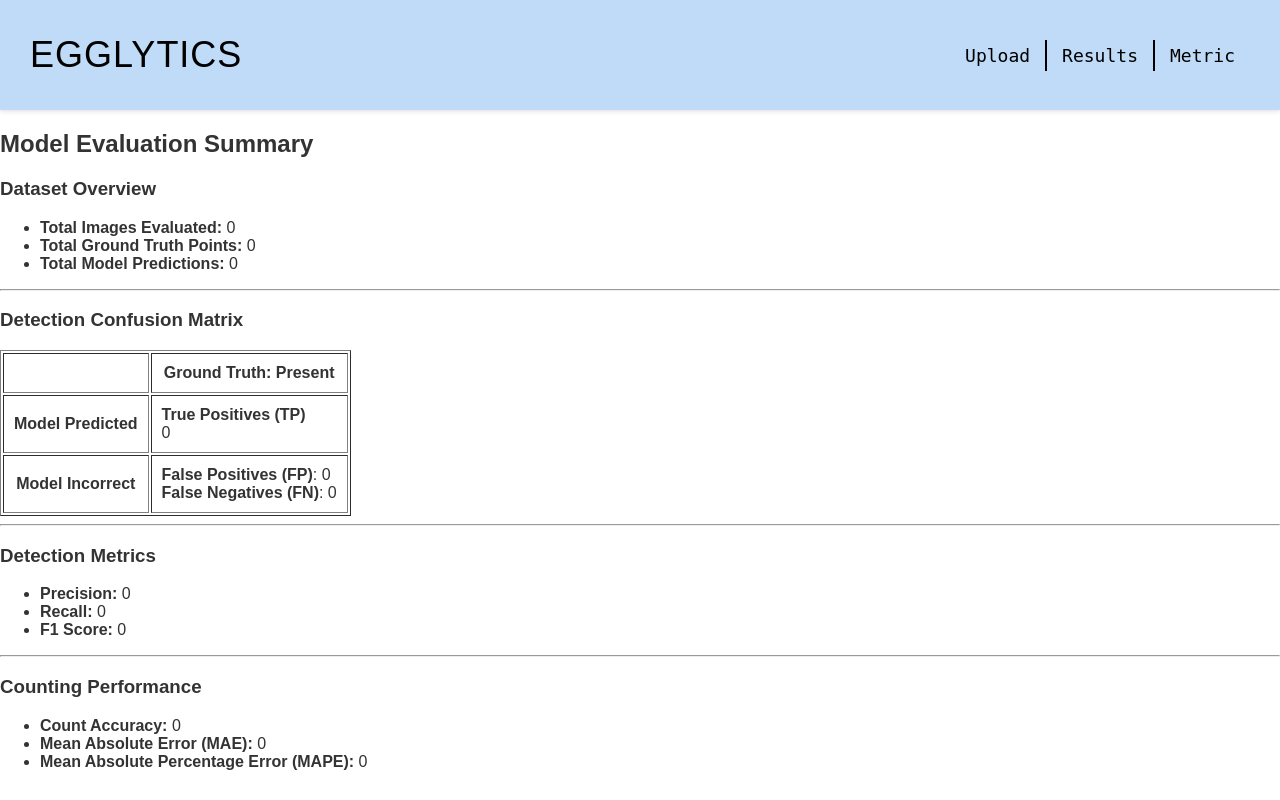
After one commit to cnjerald/Egglytics, a Django app: page /metric/ in a window 1280 px wide. The commit adds this page. Run offline with Django 5.2, Linux system fonts and the light colour scheme; data that the repository does not hold is empty.

Commit message:
Metric system

```diff
--- a/server/egglytics/models.py
+++ b/server/egglytics/models.py
@@ -35,6 +35,7 @@ class ImageDetails(models.Model):
     img_type = models.CharField(max_length=10, choices=IMG_TYPE_CHOICES)
     allow_collection = models.BooleanField(default=True)
     is_processed = models.BooleanField()
+    is_validated = models.BooleanField()
 
     class Meta:
         db_table = "image_details"  # TABLE NAME.
--- a/server/egglytics/templates/base.html
+++ b/server/egglytics/templates/base.html
@@ -15,8 +15,8 @@
             <a href="/" class="nav-link">Upload</a>
             <!-- <a href="/edit" class="nav-link">Annotate</a> -->
             <a href="/view" class="nav-link">Results</a>
-            <a href="/login" class="nav-link">Login</a>
-            <a href="/test" class="nav-link">Login</a>
+
+            <a href="/metric" class="nav-link">Metric</a>
         </nav>
     </header>
 
--- /dev/null
+++ b/server/egglytics/templates/metric.html
@@ -0,0 +1,48 @@
+<h2>Model Evaluation Summary</h2>
+
+<h3>Dataset Overview</h3>
+<ul>
+    <li><strong>Total Images Evaluated:</strong> {{ total_images }}</li>
+    <li><strong>Total Ground Truth Points:</strong> {{ total_ground_truth }}</li>
+    <li><strong>Total Model Predictions:</strong> {{ total_model_predictions }}</li>
+</ul>
+
+<hr>
+
+<h3>Detection Confusion Matrix</h3>
+
+<table border="1" cellpadding="10">
+    <tr>
+        <th></th>
+        <th>Ground Truth: Present</th>
+    </tr>
+    <tr>
+        <th>Model Predicted</th>
+        <td><strong>True Positives (TP)</strong><br>{{ TP }}</td>
+    </tr>
+    <tr>
+        <th>Model Incorrect</th>
+        <td>
+            <strong>False Positives (FP)</strong>: {{ FP }}<br>
+            <strong>False Negatives (FN)</strong>: {{ FN }}
+        </td>
+    </tr>
+</table>
+
+<hr>
+
+<h3>Detection Metrics</h3>
+<ul>
+    <li><strong>Precision:</strong> {{ precision }}</li>
+    <li><strong>Recall:</strong> {{ recall }}</li>
+    <li><strong>F1 Score:</strong> {{ f1_score }}</li>
+</ul>
+
+<hr>
+
+<h3>Counting Performance</h3>
+<ul>
+    <li><strong>Count Accuracy:</strong> {{ count_accuracy }}</li>
+    <li><strong>Mean Absolute Error (MAE):</strong> {{ MAE }}</li>
+    <li><strong>Mean Absolute Percentage Error (MAPE):</strong> {{ MAPE }}</li>
+</ul>
--- a/server/egglytics/urls.py
+++ b/server/egglytics/urls.py
@@ -14,5 +14,6 @@ urlpatterns = [
     path('delete-image/<int:image_id>/', views.delete_image, name='delete_image'),
     path('edit-batch-name/<int:batch_id>/', views.edit_batch_name, name='edit_batch_name'),
     path("test/<int:image_id>/",views.edit,name="test"),
+    path("metric/",views.metric,name="metric"),
 
 ]
--- a/server/egglytics/views.py
+++ b/server/egglytics/views.py
@@ -61,6 +61,7 @@ def process_images(batch, files_data, header):
                 img_type="MICRO",
                 allow_collection=True,
                 is_processed=False,
+                is_validated = False
             )
 
             encoded = file_dict["data"]
@@ -187,6 +188,10 @@ def upload(request):
 def edit(request, image_id):
     # Get image entry
     image = get_object_or_404(ImageDetails, image_id=image_id)
+
+    if not image.is_validated:
+        image.is_validated = True
+        image.save()
 
     # Get related annotation points
     annotations = AnnotationPoints.objects.filter(image=image, is_deleted = False).values(
@@ -419,3 +424,103 @@ def test(request):
             "included_template": "test.html",
         }
     )
+
+def metric(request):
+
+    validated_images = ImageDetails.objects.filter(is_validated=True)
+    total_images = validated_images.count()
+
+    # ---- Point-level classification ----
+
+    TP_qs = AnnotationPoints.objects.filter(
+        image_id__in=validated_images,
+        is_original=True,
+        is_deleted=False
+    )
+
+    FP_qs = AnnotationPoints.objects.filter(
+        image_id__in=validated_images,
+        is_original=True,
+        is_deleted=True
+    )
+
+    FN_qs = AnnotationPoints.objects.filter(
+        image_id__in=validated_images,
+        is_original=False
+    )
+
+    TP = TP_qs.count()
+    FP = FP_qs.count()
+    FN = FN_qs.count()
+
+    # Total model predictions (before correction)
+    total_model_predictions = TP + FP
+
+    # Total ground truth points
+    total_ground_truth = TP + FN
+
+    # ---- Detection Metrics ----
+    precision = TP / (TP + FP) if (TP + FP) > 0 else 0
+    recall = TP / (TP + FN) if (TP + FN) > 0 else 0
+    f1_score = (
+        2 * precision * recall / (precision + recall)
+        if (precision + recall) > 0 else 0
+    )
+
+    # ---- Counting Metrics ----
+    total_accuracy = 0
+    total_abs_error = 0
+    total_pct_error = 0
+    valid_image_count = 0
+
+    for image in validated_images:
+
+        predicted_count = AnnotationPoints.objects.filter(
+            image_id=image,
+            is_original=True,
+            is_deleted=False
+        ).count()
+
+        added_count = AnnotationPoints.objects.filter(
+            image_id=image,
+            is_original=False
+        ).count()
+
+        true_count = predicted_count + added_count
+
+        if true_count > 0:
+            abs_error = abs(predicted_count - true_count)
+            total_accuracy += 1 - abs_error / true_count
+            total_abs_error += abs_error
+            total_pct_error += abs_error / true_count
+            valid_image_count += 1
+
+    count_accuracy = total_accuracy / valid_image_count if valid_image_count else 0
+    MAE = total_abs_error / valid_image_count if valid_image_count else 0
+    MAPE = total_pct_error / valid_image_count if valid_image_count else 0
+
+    return render(
+        request,
+        "base.html",
+        {
+            "included_template": "metric.html",
+
+            # Totals
+            "total_images": total_images,
+            "total_model_predictions": total_model_predictions,
+            "total_ground_truth": total_ground_truth,
+
+            # Confusion-style values
+            "TP": TP,
+            "FP": FP,
+            "FN": FN,
+
+            # Metrics
+            "precision": round(precision, 4),
+            "recall": round(recall, 4),
+            "f1_score": round(f1_score, 4),
+            "count_accuracy": round(count_accuracy, 4),
+            "MAE": round(MAE, 4),
+            "MAPE": round(MAPE, 4),
+        }
+    )
```
Also changed, not shown: server/egglytics/migrations/0005_imagedetails_is_validated.py (added).
